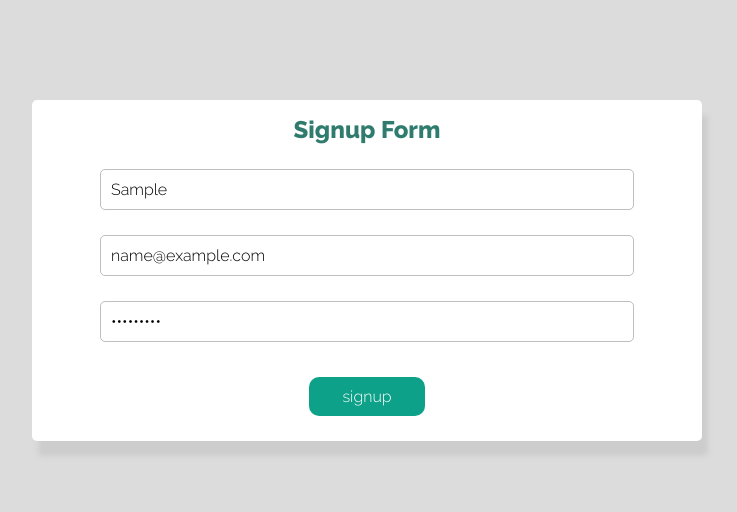
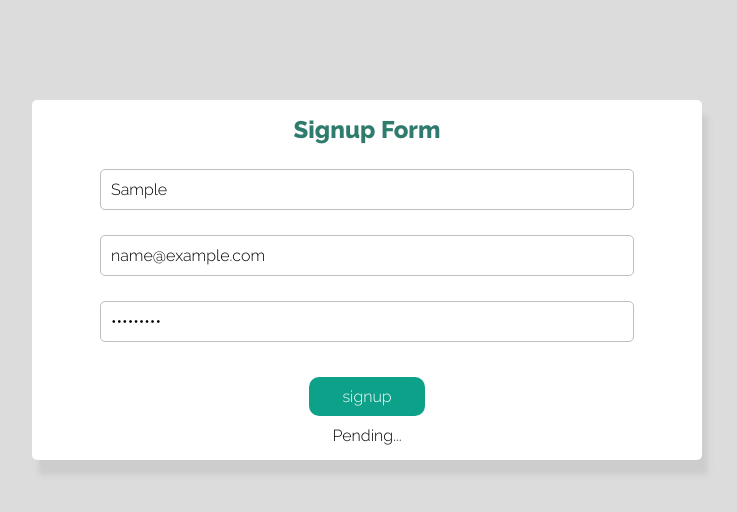
Before and after one commit to amir25n/login-mern-stack, a React (Create React App) app in the folder client/: page / in a window 1280 px wide. Both pictures are taken after typing "Sample", "name@example.com", "Sample123" into the empty fields and a click on the input "signup". Shown: the top 512 px of the page, without its empty margins (273-1010 px from the left). Built offline with nearby package versions, Linux system fonts and the light colour scheme; no server answers.

Commit message:
status jsx and logic developed

```diff
--- a/client/src/Components/SignupForm/SignupForm.jsx
+++ b/client/src/Components/SignupForm/SignupForm.jsx
@@ -7,10 +7,12 @@ function SignupForm() {
     const [userEmail , setUserEmail] = useState("")
     const [userPassword , setUserpassword] = useState("")
     const [submitted , setIsSubmitted] = useState(false)
+    const [status , setStatus] = useState("")
 
     const submitHandeling = (event) =>{
         event.preventDefault()
         setIsSubmitted(true)
+        setStatus("pending")
         if(userName.length > 5  && userEmail.includes('@') && userEmail.includes('.') && userPassword.length > 6){
 
             axios.post("https://login-form.iran.liara.run/signup" , {
@@ -18,6 +20,7 @@ function SignupForm() {
                 userEmail,
                 userPassword
             })
+            .then(res => setStatus(res.data.message))
         }
     }
 
@@ -42,6 +45,15 @@ function SignupForm() {
                 <p className="err">user password should more than 6 charecters</p>
             )}
             <input type='submit' className='submit-btn' value="signup" />
+            {(submitted && status === "pending") && (
+                <p className="status">Pending...</p>
+            )}
+            {(submitted && status === "user-ok") && (
+                <p className="success">Signup SuccessFull ! redirecting...</p>
+            )}
+            {(submitted && status === "email-error") && (
+                <p className="err">Email is not valid</p>
+            )}
         </form>
     </div>
   )
```
